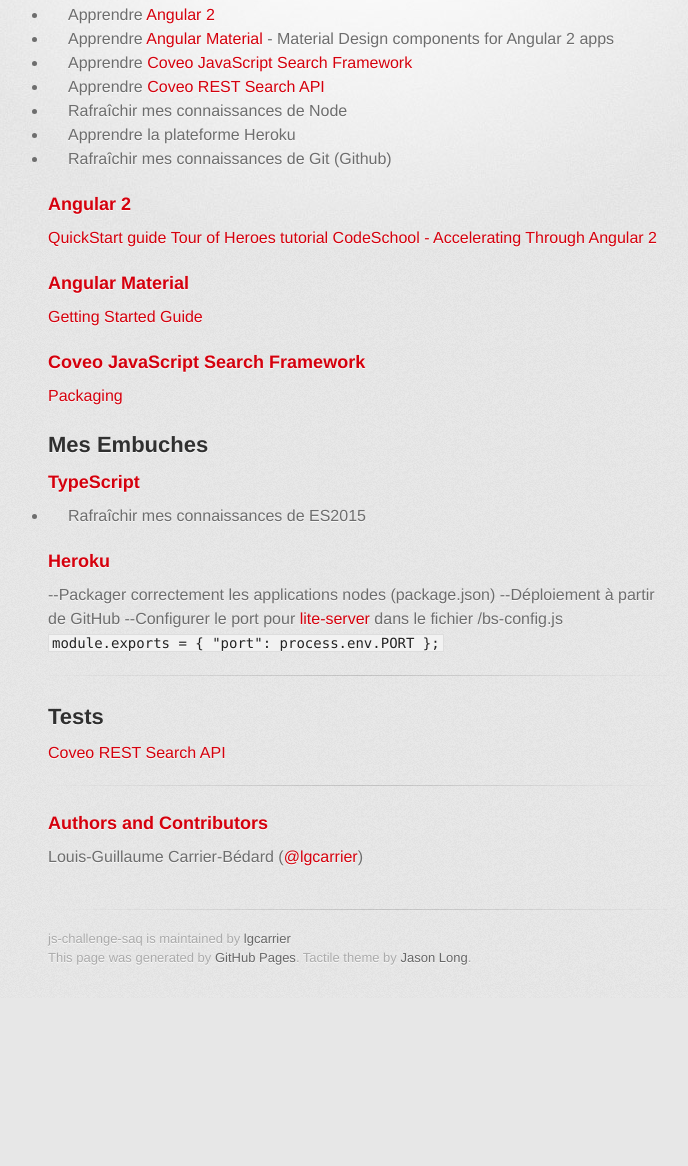
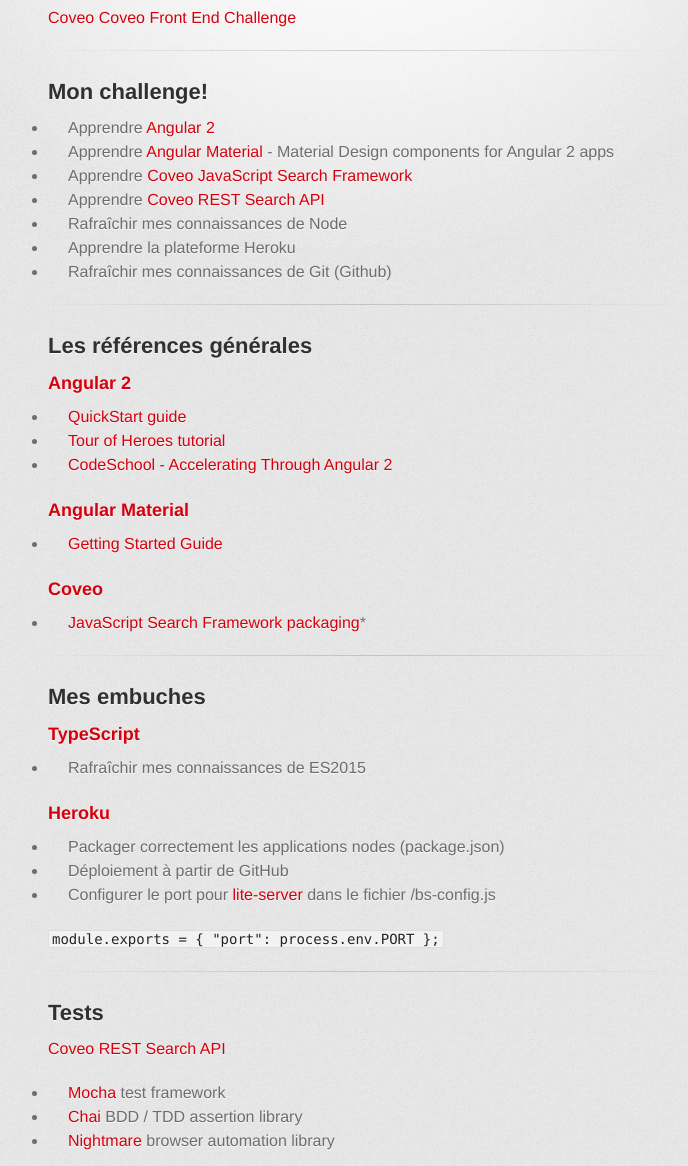
Before and after one commit to lgcarrier/js-challenge-saq, a plain HTML site: page index.html in a window 1280 px wide. Shown: the part 326-1492 px from the top of the page, without its empty margins (282-970 px from the left). Before the commit the page ends 1324 px from the top, so only its background shows below. Drawn offline with Linux system fonts and the light colour scheme; a web font is replaced by a local one.

Commit message:
Create gh-pages branch via GitHub

```diff
--- a/index.html
+++ b/index.html
@@ -35,8 +35,14 @@
 <a id="demo" class="anchor" href="#demo" aria-hidden="true"><span aria-hidden="true" class="octicon octicon-link"></span></a><a href="http://js-challenge-saq.heroku.com/">DEMO</a>
 </h1>
 
+<p>But: Intégration de Coveo REST Search API dans une application Angular 2.</p>
+
+<p><a href="https://github.com/coveo/js-challenge">Coveo Coveo Front End Challenge</a></p>
+
+<hr>
+
 <h2>
-<a id="mes-buts-techniques" class="anchor" href="#mes-buts-techniques" aria-hidden="true"><span aria-hidden="true" class="octicon octicon-link"></span></a>Mes buts techniques</h2>
+<a id="mon-challenge" class="anchor" href="#mon-challenge" aria-hidden="true"><span aria-hidden="true" class="octicon octicon-link"></span></a>Mon challenge!</h2>
 
 <ul>
 <li>Apprendre <a href="https://material.angular.io/">Angular 2</a>
@@ -51,25 +57,39 @@
 <li>Rafraîchir mes connaissances de Git (Github)</li>
 </ul>
 
+<hr>
+
+<h2>
+<a id="les-références-générales" class="anchor" href="#les-r%C3%A9f%C3%A9rences-g%C3%A9n%C3%A9rales" aria-hidden="true"><span aria-hidden="true" class="octicon octicon-link"></span></a>Les références générales</h2>
+
 <h3>
 <a id="angular-2" class="anchor" href="#angular-2" aria-hidden="true"><span aria-hidden="true" class="octicon octicon-link"></span></a>Angular 2</h3>
 
-<p><a href="https://angular.io/docs/ts/latest/quickstart.html">QuickStart guide</a>
-<a href="https://angular.io/docs/ts/latest/tutorial/">Tour of Heroes tutorial</a>
-<a href="https://www.codeschool.com/courses/accelerating-through-angular-2">CodeSchool - Accelerating Through Angular 2</a></p>
+<ul>
+<li><a href="https://angular.io/docs/ts/latest/quickstart.html">QuickStart guide</a></li>
+<li><a href="https://angular.io/docs/ts/latest/tutorial/">Tour of Heroes tutorial</a></li>
+<li><a href="https://www.codeschool.com/courses/accelerating-through-angular-2">CodeSchool - Accelerating Through Angular 2</a></li>
+</ul>
 
 <h3>
 <a id="angular-material" class="anchor" href="#angular-material" aria-hidden="true"><span aria-hidden="true" class="octicon octicon-link"></span></a>Angular Material</h3>
 
-<p><a href="https://github.com/angular/material2/blob/master/GETTING_STARTED.md">Getting Started Guide</a></p>
+<ul>
+<li><a href="https://github.com/angular/material2/blob/master/GETTING_STARTED.md">Getting Started Guide</a></li>
+</ul>
 
 <h3>
-<a id="coveo-javascript-search-framework" class="anchor" href="#coveo-javascript-search-framework" aria-hidden="true"><span aria-hidden="true" class="octicon octicon-link"></span></a>Coveo JavaScript Search Framework</h3>
+<a id="coveo" class="anchor" href="#coveo" aria-hidden="true"><span aria-hidden="true" class="octicon octicon-link"></span></a>Coveo</h3>
 
-<p><a href="https://www.npmjs.com/package/coveo-search-ui">Packaging</a></p>
+<ul>
+<li>
+<a href="https://www.npmjs.com/package/coveo-search-ui">JavaScript Search Framework packaging</a>* </li>
+</ul>
+
+<hr>
 
 <h2>
-<a id="mes-embuches" class="anchor" href="#mes-embuches" aria-hidden="true"><span aria-hidden="true" class="octicon octicon-link"></span></a>Mes Embuches</h2>
+<a id="mes-embuches" class="anchor" href="#mes-embuches" aria-hidden="true"><span aria-hidden="true" class="octicon octicon-link"></span></a>Mes embuches</h2>
 
 <h3>
 <a id="typescript" class="anchor" href="#typescript" aria-hidden="true"><span aria-hidden="true" class="octicon octicon-link"></span></a>TypeScript</h3>
@@ -81,10 +101,13 @@
 <h3>
 <a id="heroku" class="anchor" href="#heroku" aria-hidden="true"><span aria-hidden="true" class="octicon octicon-link"></span></a>Heroku</h3>
 
-<p>--Packager correctement les applications nodes (package.json)
---Déploiement à partir de GitHub
---Configurer le port pour <a href="https://github.com/johnpapa/lite-server">lite-server</a> dans le fichier /bs-config.js
-<code>module.exports = {
+<ul>
+<li>Packager correctement les applications nodes (package.json)</li>
+<li>Déploiement à partir de GitHub</li>
+<li>Configurer le port pour <a href="https://github.com/johnpapa/lite-server">lite-server</a> dans le fichier /bs-config.js</li>
+</ul>
+
+<p><code>module.exports = {
     "port": process.env.PORT
 };</code></p>
 
@@ -94,6 +117,15 @@
 <a id="tests" class="anchor" href="#tests" aria-hidden="true"><span aria-hidden="true" class="octicon octicon-link"></span></a>Tests</h2>
 
 <p><a href="https://github.com/lgcarrier/js-challenge-saq/tree/master/testing">Coveo REST Search API</a></p>
+
+<ul>
+<li>
+<a href="https://mochajs.org/">Mocha</a> test framework</li>
+<li>
+<a href="http://chaijs.com/">Chai</a> BDD / TDD assertion library</li>
+<li>
+<a href="http://www.nightmarejs.org/">Nightmare</a> browser automation library</li>
+</ul>
 
 <hr>
 
```
Also changed, not shown: params.json (+1 -1 lines).
